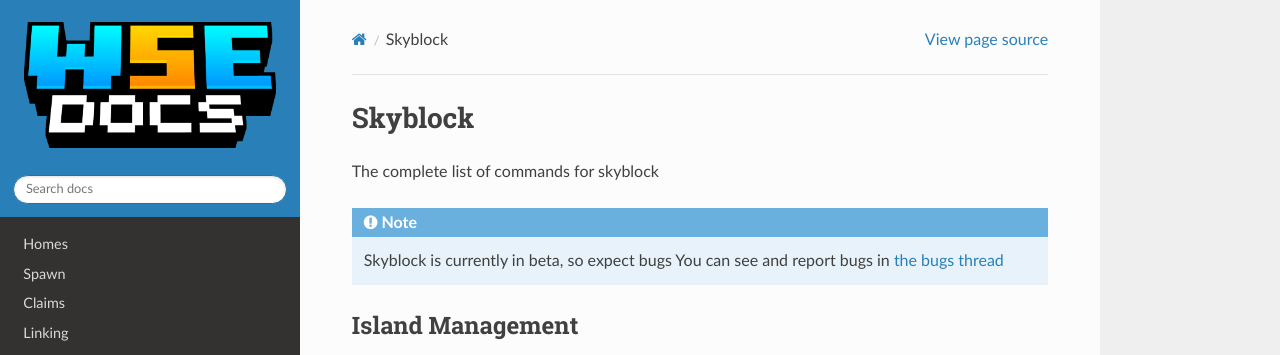
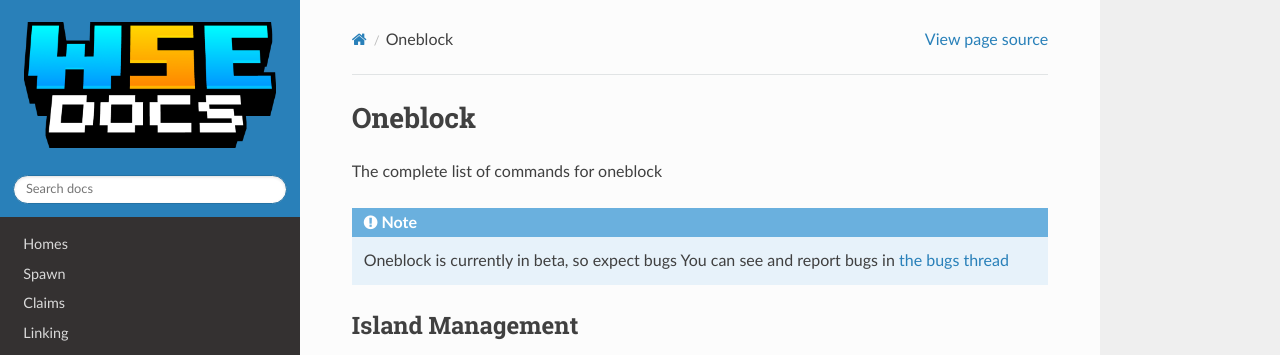
Before and after one commit to footdabmommy/wse, a Sphinx documentation site: the page built from docs/source/oneblock.rst, in a window 1280 px wide and 900 px high. Shown: the top 355 px of the window. Built offline with Sphinx 7.4.7 and the Read the Docs theme 2.0.0, drawn with Linux system fonts in a browser that asks for light colours; pages that are not in the unit, such as notebooks, are missing from menus.

Commit message:
Right data now

```diff
--- a/docs/source/oneblock.rst
+++ b/docs/source/oneblock.rst
@@ -1,9 +1,9 @@
-Skyblock
+Oneblock
 =====
 
-The complete list of commands for skyblock
+The complete list of commands for oneblock
 
-.. note:: Skyblock is currently in beta, so expect bugs
+.. note:: Oneblock is currently in beta, so expect bugs
    You can see and report bugs in `the bugs thread <https://discord.com/channels/776986519910875168/955984541686837278>`_
 
 Island Management
```
